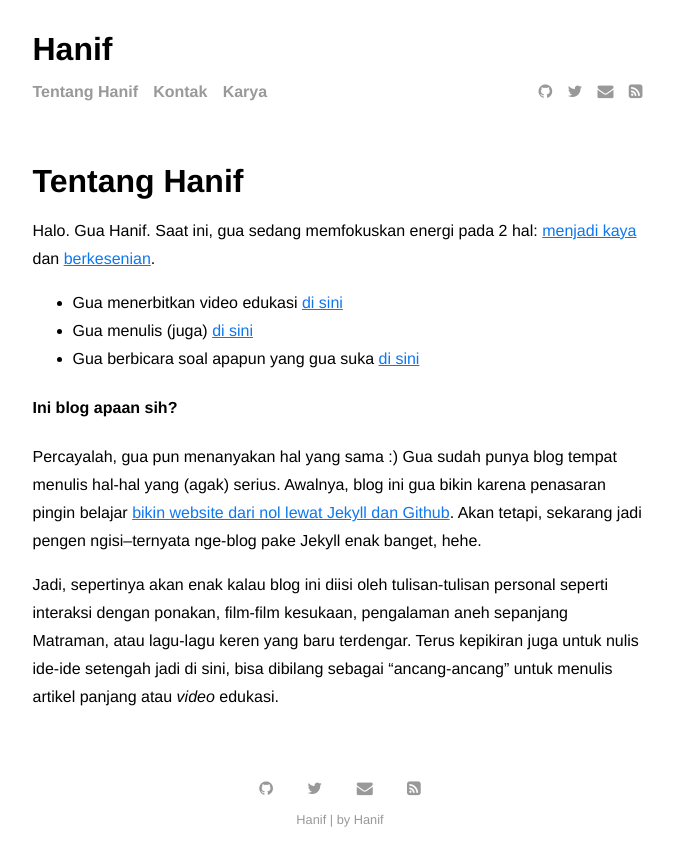
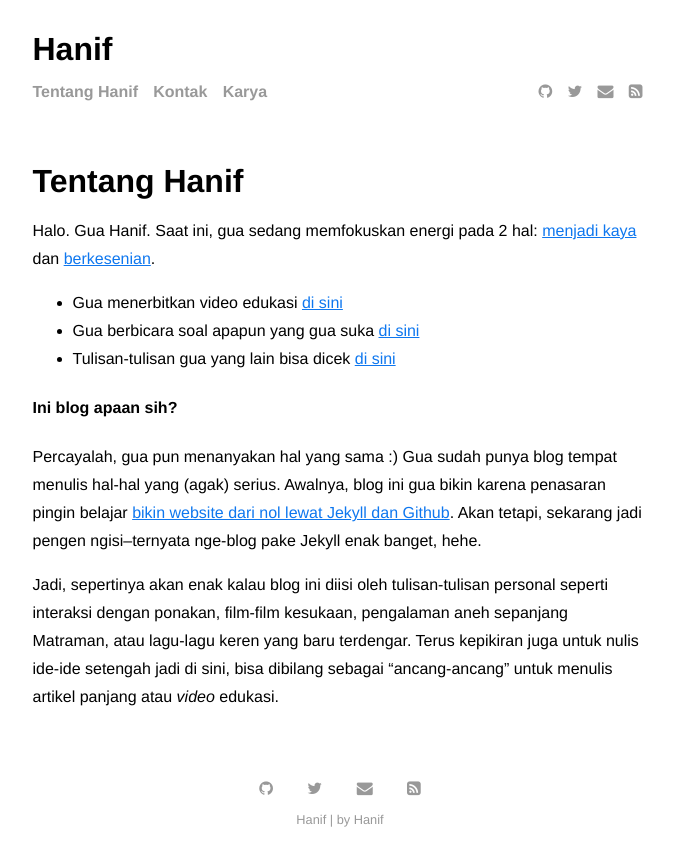
Before and after one commit to aminhanif/aminhanif.github.io, a Jekyll site: the page built from menu/about.md, in a window 1280 px wide. Shown: the top 866 px of the page, without its empty margins (300-974 px from the left). Built offline with Jekyll 4.4.1, drawn with Linux system fonts in a browser that asks for light colours.

Commit message:
menambahkan page blog-lain

```diff
--- a/menu/about.md
+++ b/menu/about.md
@@ -8,8 +8,8 @@ permalink: /tentang-hanif
 Halo. Gua Hanif. Saat ini, gua sedang memfokuskan energi pada 2 hal: [menjadi kaya](https://nav.al/rich) dan [berkesenian](https://www.goodreads.com/en/book/show/60965426).
 
 - Gua menerbitkan video edukasi [di sini](https://www.youtube.com/channel/UCx-pxdfOtPQslC2hDQzpMeg)
-- Gua menulis (juga) [di sini](https://www.hanifamin.com)
 - Gua berbicara soal apapun yang gua suka [di sini](https://open.spotify.com/show/4yN5THFZg99Ivt95eUno6y)
+- Tulisan-tulisan gua yang lain bisa dicek [di sini](/blog-lain)
 
 #### Ini blog apaan sih?
 
```
Also changed, not shown: menu/blog-lain.md (added, +32 -0 lines).
